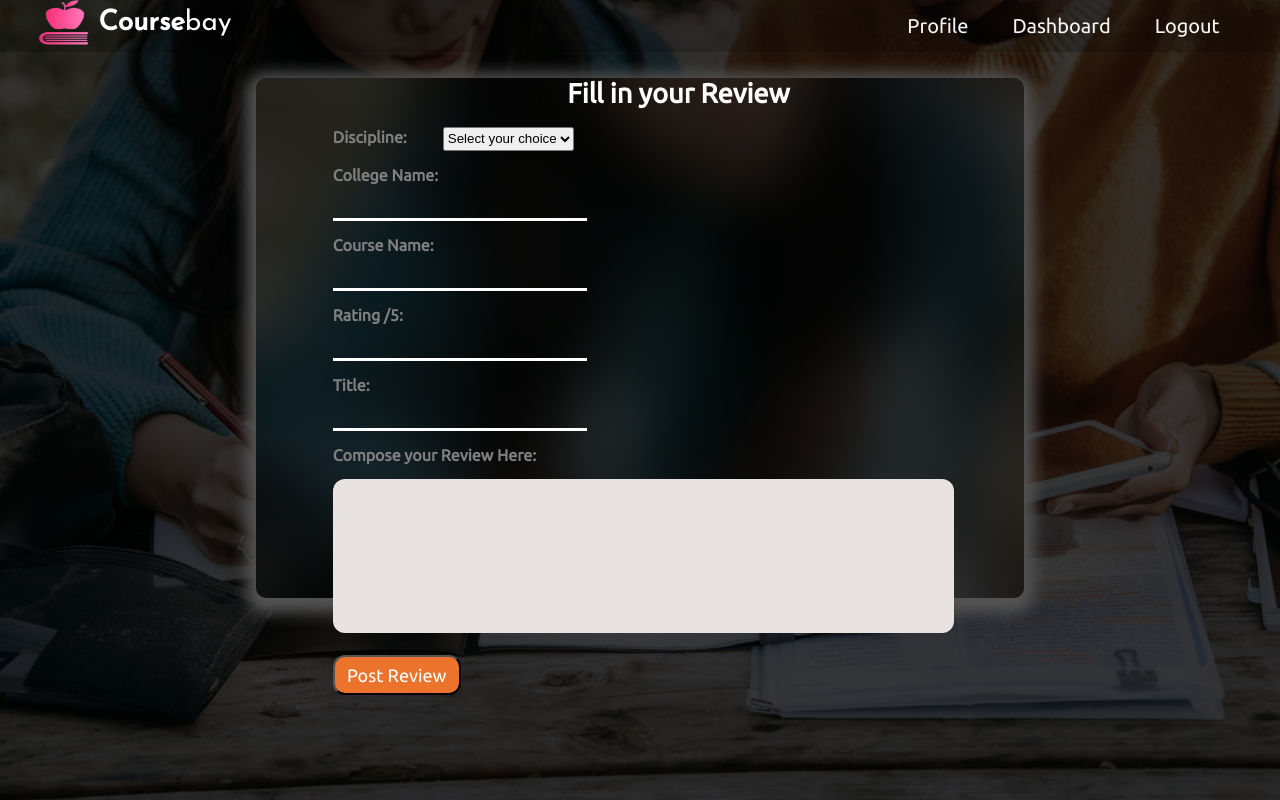
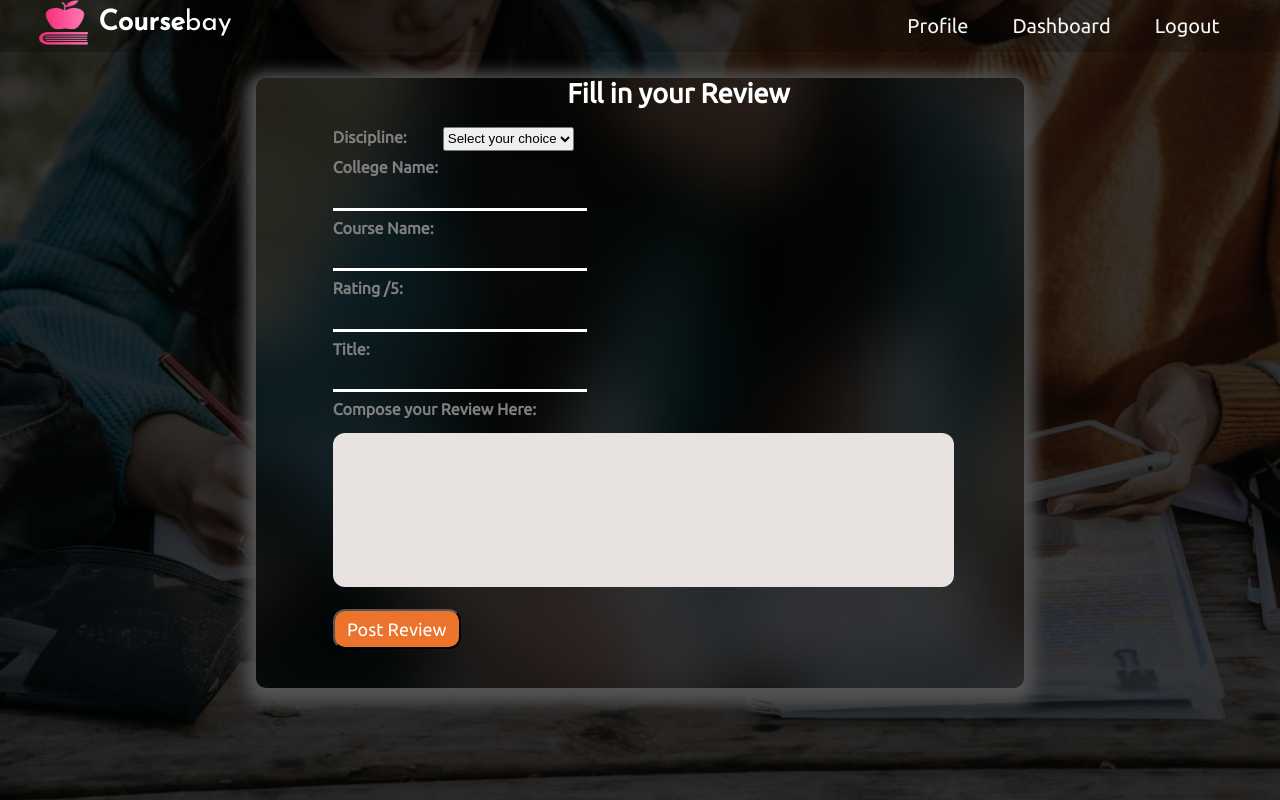
Before and after one commit to qor-101/cafe-review, a Django app: page /write-review in a window 1280 px wide. Run offline with Django 3.2, Linux system fonts and the light colour scheme.

```diff
--- a/reviewapp/templates/review.html
+++ b/reviewapp/templates/review.html
@@ -26,7 +26,7 @@
         margin-left: 20%;
         margin-top: 2%;
         width: 60%;
-        height: 520px;
+        height: 610px;
         background-color: white;
         border-radius:10px;
         box-shadow: 0px 5px 15px 10px #545454;
@@ -71,6 +71,7 @@
       }
 
       .input1{
+
         color: white;
         font-size: 1.3rem;
         height: 1.5rem;
@@ -80,7 +81,7 @@
         background-color: transparent;
         outline: none;
         width: 15.625rem;
-        margin-top: 1%;
+        margin-top: 0.75%;
       }
       .input1:hover{
         border-bottom-color:#EC732B;
@@ -163,15 +164,15 @@
           <option value="Medicine">Medicine</option>
           <option value="Law">Law</option>
         </select>
-        <label for="college" style="display: block;margin-top: 2%">College Name:</label>
+        <label for="college" style="display: block;margin-top: 1%">College Name:</label>
         <input type="text" class="input1"name="college" >
-        <label for="course" style="display: block;margin-top: 2%">Course Name:</label>
+        <label for="course" style="display: block;margin-top: 1%">Course Name:</label>
         <input type="text" class="input1" name="course" >
-        <label for="rating" style="display: block;margin-top: 2%">Rating /5:</label>
+        <label for="rating" style="display: block;margin-top: 1%">Rating /5:</label>
         <input type="text" class="input1" name="rating" >
-        <label for="title" style="display: block;margin-top: 2%">Title:</label>
+        <label for="title" style="display: block;margin-top: 1%">Title:</label>
         <input type="text" class="input1" name="title" >
-        <label for="review" style="display: block;margin-top: 2%">Compose your Review Here:</label>
+        <label for="review" style="display: block;margin-top: 1%">Compose your Review Here:</label>
         <textarea id="review" name="review" rows="10" cols="75" style="margin-left:10%;margin-top:2%;resize:none;border:1px;border-radius:0.75rem;outline:none;background-color:#e8e2e1;"></textarea><br><br>
         <input type="submit" value="Post Review" id="submit">
       </form>
```
Also changed, not shown: reviewapp/templates/homepage.html (+9 -0 lines), db.sqlite3.
